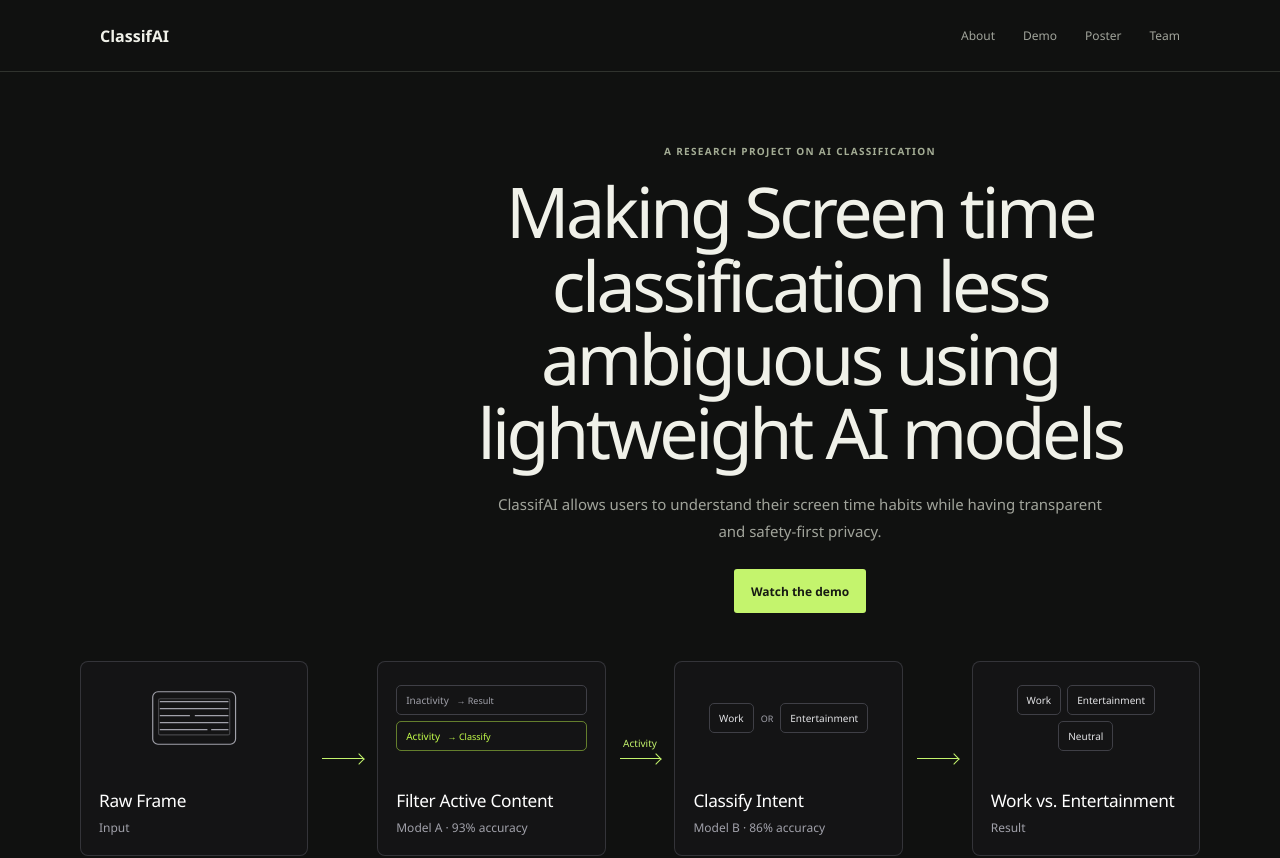
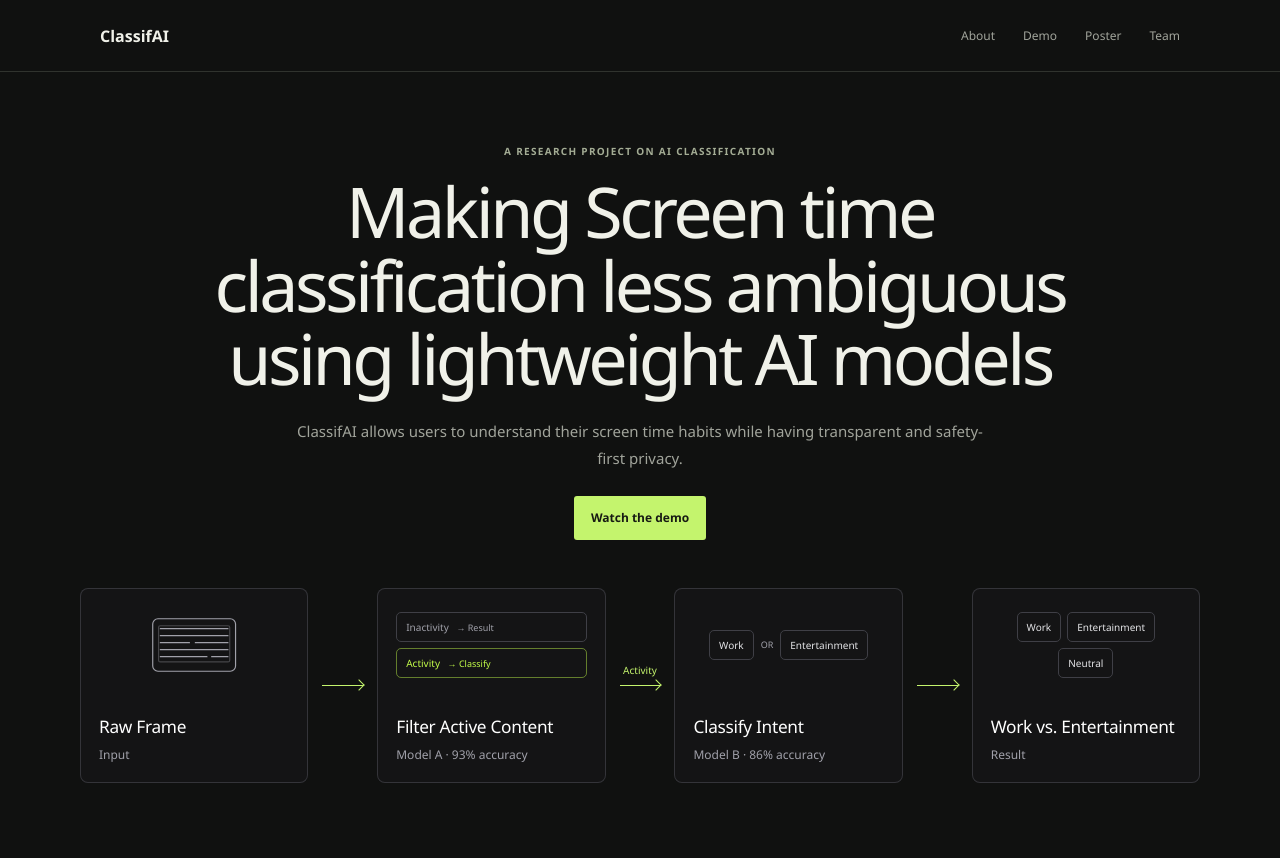
Before and after one commit to oscarv06-cs/ClassifAI-Portfolio, a Next.js app: page / in a window 1280 px wide. Shown: the top 858 px of the page. Built offline with nearby package versions, Linux system fonts and the light colour scheme.

Commit message:
centering

```diff
--- a/app/globals.css
+++ b/app/globals.css
@@ -44,10 +44,10 @@ a { color: inherit; text-decoration: none; }
 }
 
 .eyebrow { margin: 0 0 17px; color: #a4ad95; font-size: 10px; font-weight: 650; letter-spacing: 1.3px; }
-.hero-copy { max-width: 800px; display: grid; justify-items: center; margin-left: auto; text-align: center; }
+.hero-copy { max-width: 920px; display: grid; justify-items: center; margin-inline: auto; text-align: center; }
 .hero-copy .eyebrow { grid-column: 1 / -1; }
-.hero h1 { max-width: 800px; margin: 0; font-size: clamp(44px, 6vw, 70px); font-weight: 520; letter-spacing: -3.5px; line-height: 1.05; }
-.hero-copy > p:not(.eyebrow) { max-width: 620px; margin: 22px 0 0; color: var(--muted); font-size: 15px; line-height: 1.8; }
+.hero h1 { max-width: 920px; margin: 0; font-size: clamp(44px, 6vw, 70px); font-weight: 520; letter-spacing: -3.5px; line-height: 1.05; }
+.hero-copy > p:not(.eyebrow) { max-width: 700px; margin: 22px 0 0; color: var(--muted); font-size: 15px; line-height: 1.8; }
 .button { min-height: 44px; display: inline-flex; align-items: center; justify-content: center; margin-top: 24px; padding: 0 17px; border-radius: 3px; background: var(--accent); color: #171a13; font-size: 12px; font-weight: 700; }
 .hero-copy .button { justify-self: center; }
 .button:hover { background: #d4f69b; }
```
